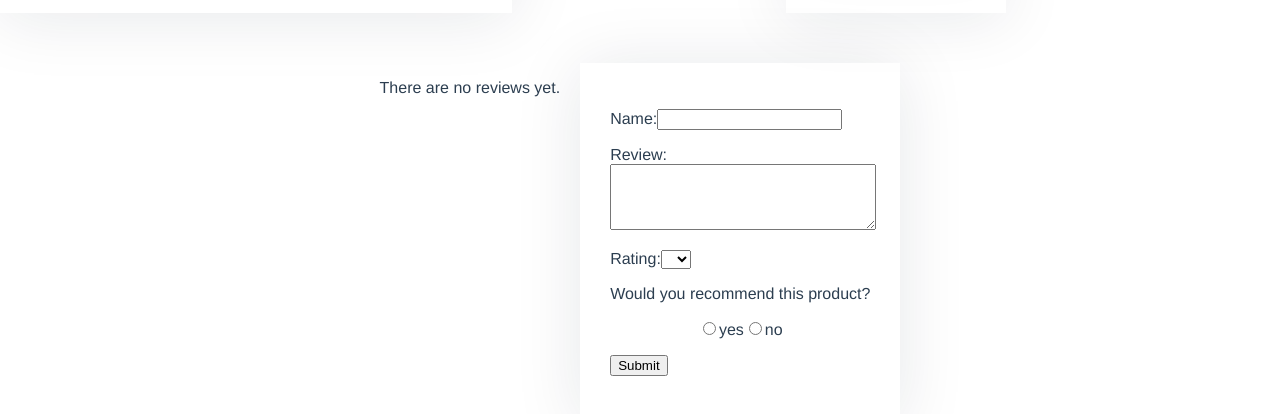
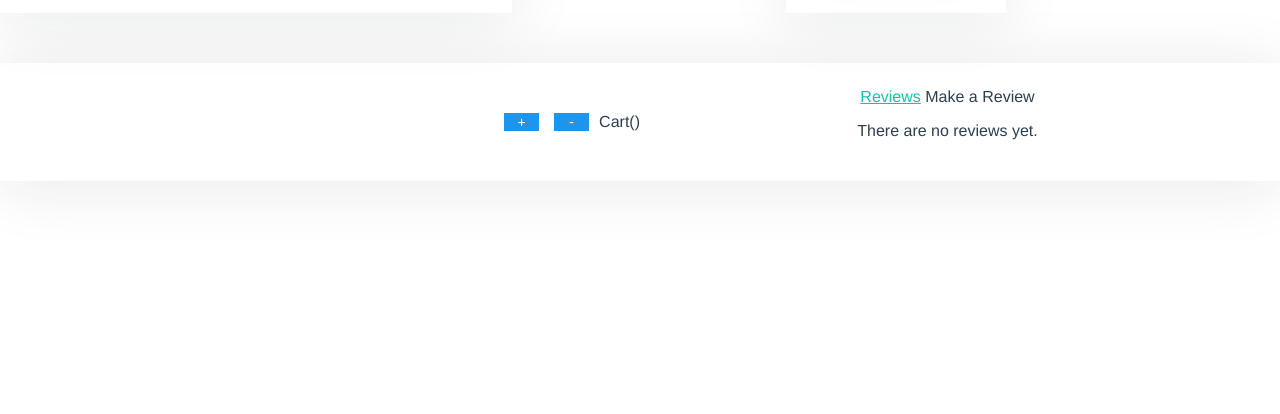
Before and after one commit to r4cun4/intro-to-vue2, a Vue app: page / in a window 1280 px wide. Shown: the part 530-944 px from the top of the page. After the commit the page ends 800 px from the top, so only its background shows below. Built offline with nearby package versions, Linux system fonts and the light colour scheme.

Commit message:
add ProductTabs component

```diff
--- a/src/App.vue
+++ b/src/App.vue
@@ -18,33 +18,37 @@
        />
     </div>
 
-    <div class="product-review">
-      <p v-if="!reviews.length">There are no reviews yet.</p>
-        <ul v-else>
-          <li v-for="(review, index) in reviews" :key="index">
-            <p>{{ review.name }}</p>
-            <p>Rating:{{ review.rating }}</p>
-            <p>{{ review.review }}</p>
-          </li>
-        </ul>
-     <ProductReview
-        @review-submitted="addReview" />
+    <div class="container-cart-review">
+      <div class="product-cart">
+        <ProductCart
+          @add-event-click="addToCart"
+          @sub-event-click="subFromCart" />
+      </div>
+
+      <div class="product-review">
+        <ProductTabs
+          :reviews="reviews" />
+      </div>
     </div>
+
 </div>
 <!-- app  -->
 </template>
 
 <script>
+import { eventBus } from './main'
 import ProductImages from './components/ProductImages.vue'
 import ProductDetails from './components/ProductDetails.vue'
 import ProductColors from './components/ProductColors.vue'
 import ProductStock from './components/ProductStock.vue'
-import ProductReview from './components/ProductReview.vue'
+import ProductCart from './components/ProductCart.vue'
+import ProductTabs from './components/ProductTabs.vue'
 
 export default {
+
   name: 'App',
   // activating Vue on the div with the id of app
-  components: { ProductImages, ProductDetails, ProductColors, ProductStock, ProductReview },
+  components: { ProductImages, ProductDetails, ProductColors, ProductStock, ProductCart, ProductTabs },
   data() {
   //The instance’s data can be accessed from inside the element that the instance is plugged into.
     return {
@@ -101,10 +105,10 @@ export default {
   },
   methods: {
     addToCart() {
-      this.cart += 1
+      console.log('soy addToCart')
     },
-    rmvFromCart() {
-      if(this.cart > 0) return this.cart -= 1
+    subFromCart() {
+      console.log('soy subFromCart')
     },
     changeImg(index) {
 
@@ -116,10 +120,8 @@ export default {
       index === 0 ? elFirstImg.style.display = 'block' : elFirstImg.style.display = 'none'
       index === 1 ? elSecondImg.style.display = 'block' : elSecondImg.style.display = 'none'
 
-    },
-    addReview(productReview) {
-      this.reviews.push(productReview)
     }
+
   },
   computed: {
 
@@ -139,6 +141,10 @@ export default {
     const elFirstLi = document.querySelector('ul > .color-box')
 
     this.currentColor == 'green' ? elFirstLi.classList.add('active') : elFirstLi.classList.remove('active')
+
+    eventBus.$on('review-submitted', productReview => {
+      this.reviews.push(productReview)
+    })
 
   }
 
@@ -194,39 +200,28 @@ img {
   flex-basis: 60%;
 }
 
-.product-review {
-  display: flex;
-  justify-content: center;
-  width: 100vw;
-  margin-top: 50px;
-  gap: 20px;
-}
-
-.product-review p {
-  text-align: left;
-}
-
-.product-size {
+.container-cart-review {
   display: flex;
   align-items: center;
-}
-
-.cart {
-  padding: 5px 20px;
+  justify-content: center;
+  box-shadow: rgb(18 32 53 / 10%) 0px 4px 64px 0px;
+  width: 100%;
+  margin-top: 50px;
+  padding: 25px;
 }
 
 .product-cart {
   display: flex;
   align-items: center;
-  border-radius: 10px;
-  padding: 10px;
-  box-shadow: rgb(18 32 53 / 10%) 0px 4px 64px 0px;
+  justify-content: center;
+  width: 100%;
 }
 
-.container-product--buttons {
+.product-review {
   display: flex;
-  flex-direction: column;
-  gap: 5px;
+  align-items: center;
+  justify-content: center;
+  width: 100%;
 }
 
 button {
--- a/src/components/ProductCart.vue
+++ b/src/components/ProductCart.vue
@@ -2,20 +2,18 @@
   <div class="product-cart">
       <div class="container-product--buttons">
         <button
-          @click="addToCart"
-          :disabled="!inStock"
-          :class="{ disabledButton: !inStock }"
+          @click="$emit('add-event-click')"
           >
           +
         </button>
         <button
-          @click="rmvFromCart"
+          @click="$emit('sub-event-click')"
           >
           -
         </button>
       </div>
       <div class="cart">
-        <p>Cart({{ cart }})</p>
+        <p>Cart()</p>
       </div>
     </div>
 </template>
@@ -26,6 +24,15 @@ export default {
 }
 </script>
 
-<style>
+<style scoped>
+
+  .container-product--buttons {
+    display: flex;
+    align-items: center;
+    justify-content: flex-end;
+    width: 100%;
+    gap: 15px;
+    padding: 10px;
+  }
 
 </style>
--- a/src/components/ProductReview.vue
+++ b/src/components/ProductReview.vue
@@ -1,3 +1,4 @@
+import { EventBus } from '@/event-bus';
 <template>
   <div>
     <!-- two way data binding -->
@@ -11,17 +12,17 @@
         </p>
 
         <p>
-          <label for="name">Name:</label>
+          <label for="name">*Name:</label>
           <input id="name" v-model="name">
         </p>
 
         <p>
-          <label for="review">Review:</label>
+          <label for="review">*Review:</label>
           <textarea id="review" v-model="review"></textarea>
         </p>
 
         <p>
-          <label for="rating">Rating:</label>
+          <label for="rating">*Rating:</label>
           <!-- .number ensures that the data will be converted into an integer -->
           <select id="rating" v-model.number="rating">
             <option>5</option>
@@ -33,10 +34,10 @@
         </p>
 
         <div>
-            <p>Would you recommend this product?</p>
-            <input type="radio" id="recommendChoice1" name="recommend" value="yes" v-model="isActive">
+            <p>Would you recommend this product? (optional)</p>
+            <input type="radio" id="recommendChoice1" name="recommend" value="yes" v-model="recommend">
             <label for="recommendChoice1">yes</label>
-            <input type="radio" id="recommendChoice2" name="recommend" value="no" v-model="isActive">
+            <input type="radio" id="recommendChoice2" name="recommend" value="no" v-model="recommend">
             <label for="recommendChoice2">no</label>
         </div>
 
@@ -49,6 +50,7 @@
 </template>
 
 <script>
+import { eventBus } from '../main'
 export default {
     name: 'ProductReview',
     data() {
@@ -57,7 +59,7 @@ export default {
             name: null,
             review: null,
             rating: null,
-            isActive: null,
+            recommend: null,
             errors: []
         }
 
@@ -68,17 +70,19 @@ export default {
 
             this.errors = []
 
-            if(this.name && this.review && this.rating) {
+            if(this.name && this.review && this.rating && this.recommend) {
 
                 let productReview = {
                     name: this.name,
                     review: this.review,
-                    rating: this.rating
+                    rating: this.rating,
+                    recommend: this.recommend
                 }
-                this.$emit('review-submitted', productReview),
+                eventBus.$emit('review-submitted', productReview),
                 this.name = null
                 this.review = null
                 this.rating = null
+                this.recommend = null
 
             } else {
 
--- /dev/null
+++ b/src/components/ProductTabs.vue
@@ -0,0 +1,62 @@
+<template>
+
+    <div>
+        <span class="tab"
+        :class="{activateTab: selectedTab === tab}"
+        v-for="(tab, index) in tabs"
+        :key="index"
+        @click="selectedTab = tab"
+        >
+        {{tab}}</span>
+
+        <div class="product-review" v-show="selectedTab === 'Reviews'">
+            <p v-if="!reviews.length">There are no reviews yet.</p>
+            <ul v-else>
+                <li v-for="(review, index) in reviews" :key="index">
+                    <p>{{ review.name }}</p>
+                    <p>Rating:{{ review.rating }}</p>
+                    <p>{{ review.review }}</p>
+                </li>
+            </ul>
+        </div>
+
+        <div v-show="selectedTab === 'Make a Review'">
+             <ProductReview />
+        </div>
+
+    </div>
+
+</template>
+
+<script>
+import ProductReview from './ProductReview.vue'
+export default {
+    name: 'ProductTabs',
+    components: {ProductReview},
+    props: {
+        reviews: {
+            type: Array,
+            required: true
+        }
+    },
+    data() {
+        return {
+            tabs: ['Reviews', 'Make a Review'],
+            selectedTab: 'Reviews'
+        }
+    }
+}
+</script>
+
+<style scoped>
+
+.tab {
+    cursor: pointer;
+}
+
+.tab.activateTab {
+    color: #16C0B0;
+    text-decoration: underline;
+}
+
+</style>
--- a/src/main.js
+++ b/src/main.js
@@ -3,6 +3,8 @@ import App from './App.vue'
 
 Vue.config.productionTip = false
 
+export const eventBus = new Vue()
+
 new Vue({
   render: h => h(App),
 }).$mount('#app')
```
